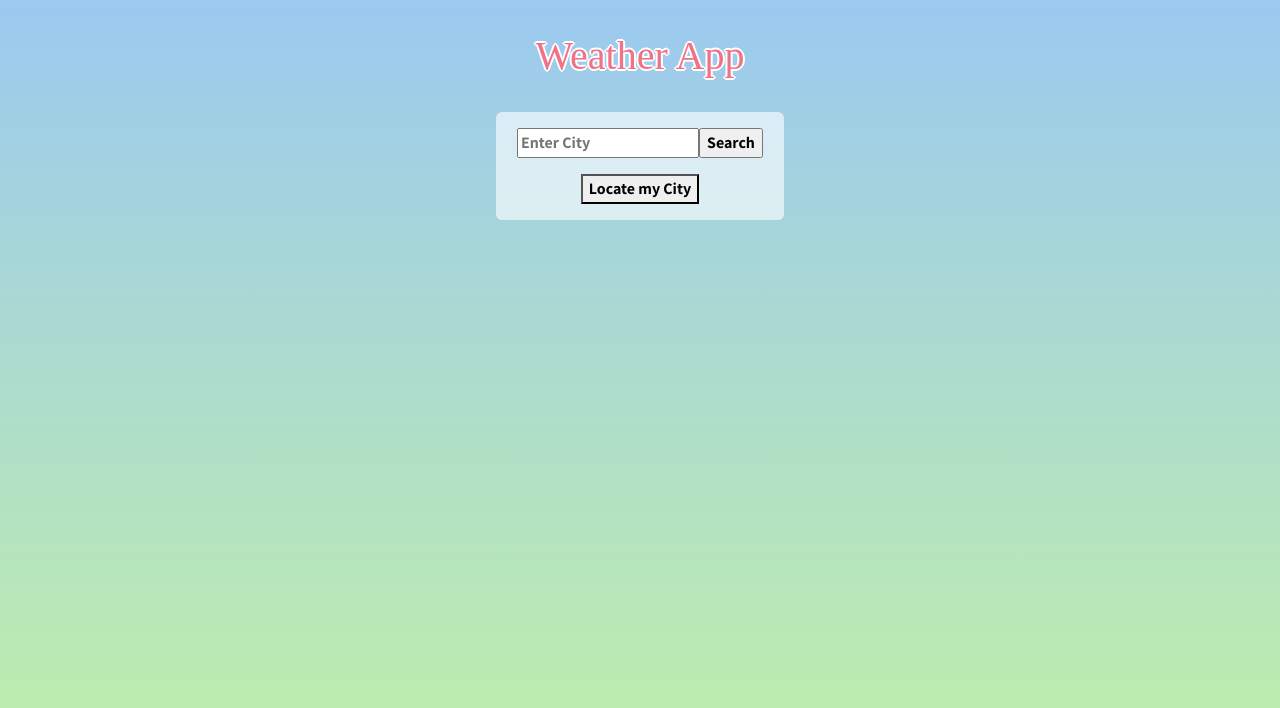
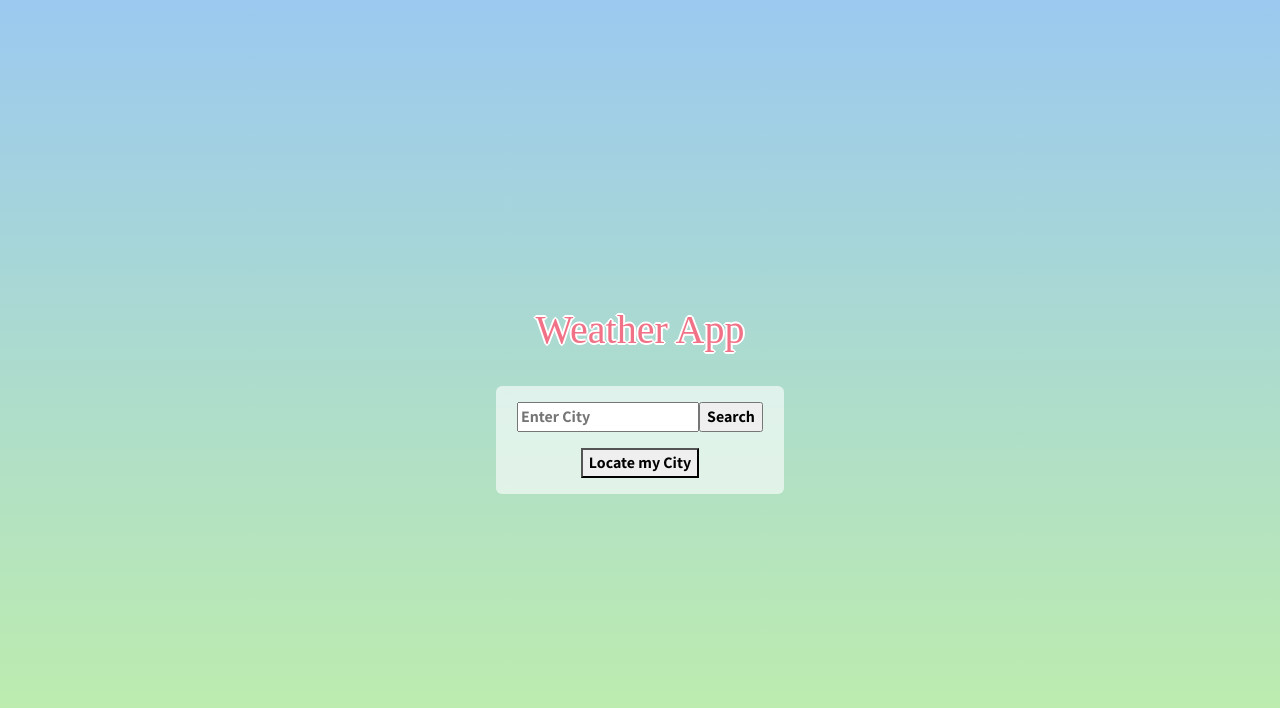
Before and after one commit to bgleyva3/React-Project-2-weatherApp, a React (Create React App) app: page / in a window 1280 px wide. Shown: the top 708 px of the page. Built offline with nearby package versions, Linux system fonts and the light colour scheme; a web font is replaced by a local one.

Commit message:
yet another commit

```diff
--- a/src/App.css
+++ b/src/App.css
@@ -25,7 +25,7 @@ body{
   padding: 1rem;
   width: 18rem;
   border-radius: 6px;
-  margin: auto;
+  margin: 0 auto 0 auto;
 }
 
 .container-position{
@@ -45,4 +45,5 @@ body{
   font-family: 'Shrikhand', cursive;
   color: rgb(241, 114, 135);
   text-shadow: 2px 0 0 #fff, -2px 0 0 #fff, 0 2px 0 #fff, 0 -2px 0 #fff, 1px 1px #fff, -1px -1px 0 #fff, 1px -1px 0 #fff, -1px 1px 0 #fff;
+
 }
--- a/src/App.js
+++ b/src/App.js
@@ -45,6 +45,7 @@ function App() {
     setCityInput(null)
     setLetInputRender(Math.random())
     setDisplay("none")
+    setReposition(true)
   }
 
   useEffect(()=>{
@@ -65,6 +66,7 @@ function App() {
 
   const currentLocation = () => {
     setLoading(true)
+    setReposition(true)
     setCityInput(null)
         setCity("")
         setCountry("")
@@ -191,6 +193,21 @@ function App() {
 
   return (
     <div className="App" >
+    {
+      reposition === null ?
+        <div className="container-position">
+          <h1 id="weather-font">Weather App</h1>
+            <br></br>
+            <div className="container-style">
+              <form onSubmit={submitFunc}>
+                <input placeholder="Enter City" onChange={(elem)=>setInputOnChange(elem.target.value)}></input>
+                <input type="submit" value="Search"></input>
+              </form>
+              <button id="current-city" onClick={currentLocation}>Locate my City</button>
+            </div>
+        </div>
+      :
+        <div>
             <div className="search-bar-container" >
             <h1 id="weather-font">Weather App</h1>
             <br></br>
@@ -215,6 +232,9 @@ function App() {
             <button style={{display: display}} onClick={converter}>°C ⟷ °F</button>
           </div>
         </div>
+    }
+
+    </div>
   );
 }
 
```
Lines whose indentation alone changed are shown as unchanged.
